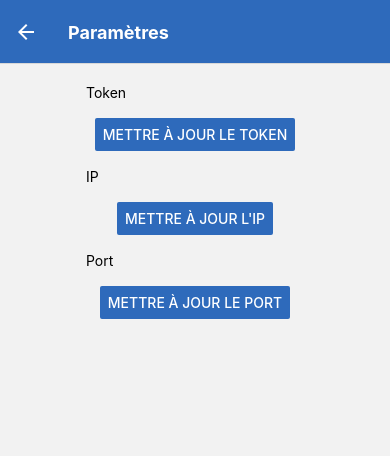
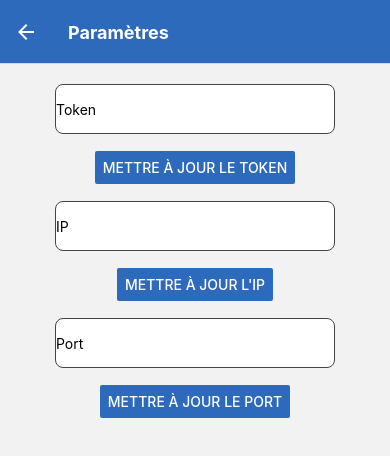
Before and after one commit to oskardn/sikontrol-app, a React Native app: screen /Settings in a window 390 px wide. Shown: the top 456 px of the page. Built offline with nearby package versions, Linux system fonts and the light colour scheme.

Commit message:
add style for textinput

```diff
--- a/src/components/Settings.js
+++ b/src/components/Settings.js
@@ -87,7 +87,7 @@ const Settings = () => {
 					secureTextEntry={true}
 					placeholder="Token"
 					onChangeText={(sValue) => (sTokenSettings = sValue)}
-					style={oStyles.dropdownBtnStyle}
+					style={oStyles.inputText}
 				/>
 				<Separator />
 				<Button
@@ -107,7 +107,7 @@ const Settings = () => {
 					secureTextEntry={false}
 					placeholder="IP"
 					onChangeText={(nValue) => (nIpSettings = nValue)}
-					style={oStyles.dropdownBtnStyle}
+					style={oStyles.inputText}
 				/>
 				<Separator />
 				<Button
@@ -127,7 +127,7 @@ const Settings = () => {
 					secureTextEntry={false}
 					placeholder="Port"
 					onChangeText={(nValue) => (nPortSettings = nValue)}
-					style={oStyles.dropdownBtnStyle}
+					style={oStyles.inputText}
 				/>
 				<Separator />
 				<Button
@@ -155,4 +155,13 @@ const oStyles = StyleSheet.create({
 		borderBottomColor: "transparent",
 		borderBottomWidth: StyleSheet.hairlineWidth,
 	},
+
+	inputText: {
+		width: "80%",
+		height: 50,
+		backgroundColor: "#FFF",
+		borderRadius: 8,
+		borderWidth: 1,
+		borderColor: "#444",
+	},
 });
```
